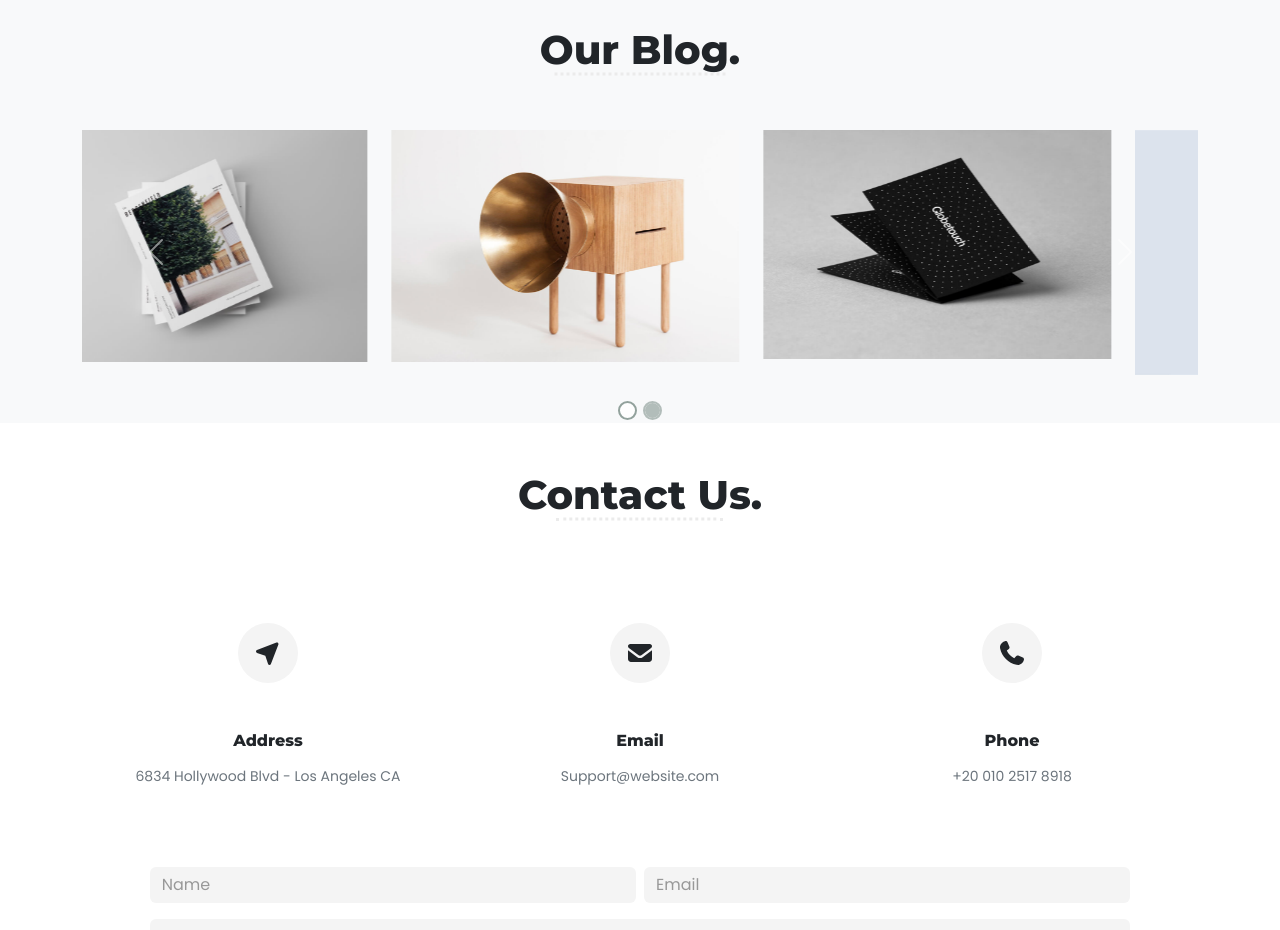
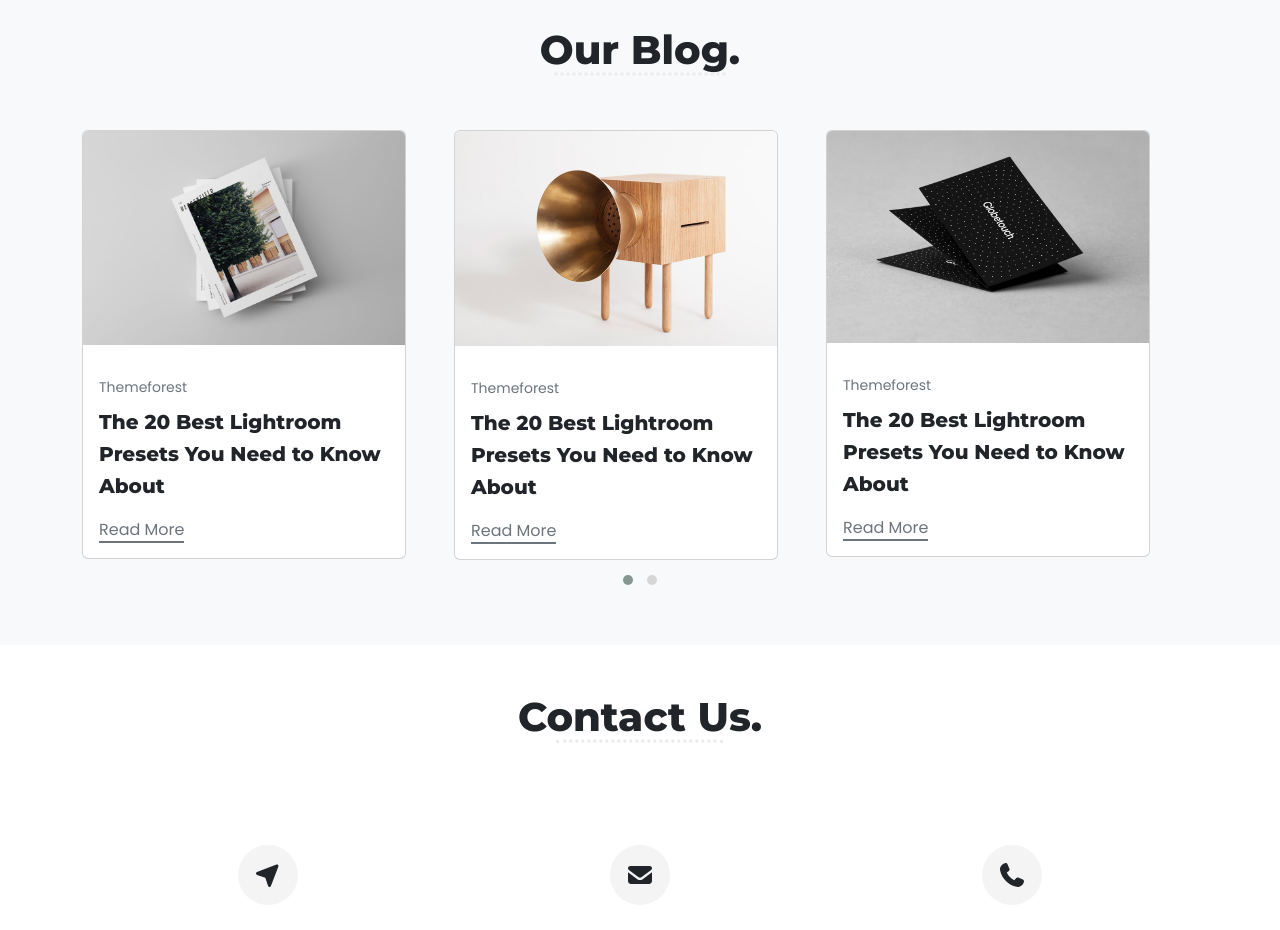
Before and after one commit to heba-hamdi/Daniels, a plain HTML site: page index.html in a window 1280 px wide. Shown: the part 4140-5070 px from the top of the page. Drawn offline with nearby package versions, Linux system fonts and the light colour scheme.

Commit message:
finish owl carousel

```diff
--- /dev/null
+++ b/assets/owl.theme.default.min.css
@@ -0,0 +1,6 @@
+/**
+ * Owl Carousel v2.3.4
+ * Copyright 2013-2018 David Deutsch
+ * Licensed under: SEE LICENSE IN https://github.com/OwlCarousel2/OwlCarousel2/blob/master/LICENSE
+ */
+.owl-theme .owl-dots,.owl-theme .owl-nav{text-align:center;-webkit-tap-highlight-color:transparent}.owl-theme .owl-nav{margin-top:10px}.owl-theme .owl-nav [class*=owl-]{color:#FFF;font-size:14px;margin:5px;padding:4px 7px;background:#D6D6D6;display:inline-block;cursor:pointer;border-radius:3px}.owl-theme .owl-nav [class*=owl-]:hover{background:#869791;color:#FFF;text-decoration:none}.owl-theme .owl-nav .disabled{opacity:.5;cursor:default}.owl-theme .owl-nav.disabled+.owl-dots{margin-top:10px}.owl-theme .owl-dots .owl-dot{display:inline-block;zoom:1}.owl-theme .owl-dots .owl-dot span{width:10px;height:10px;margin:5px 7px;background:#D6D6D6;display:block;-webkit-backface-visibility:visible;transition:opacity .2s ease;border-radius:30px}.owl-theme .owl-dots .owl-dot.active span,.owl-theme .owl-dots .owl-dot:hover span{background:#869791}
--- a/assets/style.css
+++ b/assets/style.css
@@ -402,6 +402,16 @@ h6,
     background-color: #869791!important;
 }
 
+/* blog */
+
+.card-title{
+    line-height: 32px;
+}
+
+.card-body a{
+    border-bottom: 2px solid;
+}
+
 /* contact */
 
 .contact-icon-box{
--- a/index.html
+++ b/index.html
@@ -19,6 +19,10 @@
 
   <!-- font awesome -->
   <link rel="stylesheet" href="assets/all.min.css">
+
+  <!-- owl carousel -->
+  <link rel="stylesheet" href="assets/owl.carousel.min.css">
+  <link rel="stylesheet" href="assets/owl.theme.default.min.css">
 
   <!-- Bootstrap link -->
   <link rel="stylesheet" href="assets/bootstrap.min.css">
@@ -653,43 +657,58 @@
       <div class="row">
         <h2 class="title text-center pb-5">Our Blog.</h2>
 
-        <!-- carousel -->
+        <!-- owl carousel -->
+        <div class="owl-carousel owl-theme">
 
-        <div id="carouselControls" class="carousel slide" data-bs-ride="carousel">
-          <div class="carousel-indicators">
-            <button type="button" data-bs-target="#carouselIndicators" data-bs-slide-to="0" class="active" aria-current="true" aria-label="Slide 1"></button>
-            <button type="button" data-bs-target="#carouselIndicators" data-bs-slide-to="1" aria-label="Slide 2"></button>
-          </div>
-          <div class="carousel-inner">
-            <div class=" carousel-item active row d-flex">
-              <div class="col-lg-4">
-                <img src="img/blog/1.jpg " class="w-100" alt="">
-              </div>
-              <div class="col-lg-4">
-                <img src="img/blog/2.jpg" class="w-100" alt="">
-              </div>
-              <div class="col-lg-4">
-                <img src="img/blog/3.jpg" class="w-100" alt="">
-              </div>
-            </div>
-            <div class="carousel-item">
-              <div class="col-lg-4">
-              <img src="img/blog/4.jpg" class="w-100" alt="...">
+          <!-- single card -->
+          <div class="item me-5">
+            <div class="card">
+              <img src="img/blog/1.jpg" class="card-img-top" alt="...">
+              <div class="card-body">
+                <small class="text-muted d-block pt-3 pb-2">Themeforest</small>
+                <h5 class="card-title mb-3">The 20 Best Lightroom Presets You Need to Know About</h5>
+                <a href="#" class="text-muted more text-decoration-none">Read More</a>
               </div>
             </div>
           </div>
-          <button class="carousel-control-prev" type="button" data-bs-target="#carouselControls" data-bs-slide="prev">
-            <span class="carousel-control-prev-icon" aria-hidden="true"></span>
-            <span class="visually-hidden">Previous</span>
-          </button>
-          <button class="carousel-control-next" type="button" data-bs-target="#carouselControls" data-bs-slide="next">
-            <span class="carousel-control-next-icon" aria-hidden="true"></span>
-            <span class="visually-hidden">Next</span>
-          </button>
+          <!-- End of single card -->
+          <!-- single card -->
+          <div class="item me-5">
+            <div class="card">
+              <img src="img/blog/2.jpg" class="card-img-top" alt="...">
+              <div class="card-body">
+                <small class="text-muted d-block pt-3 pb-2">Themeforest</small>
+                <h5 class="card-title mb-3">The 20 Best Lightroom Presets You Need to Know About</h5>
+                <a href="#" class="text-muted more text-decoration-none">Read More</a>
               </div>
-
-        <!-- end of carousel -->
-
+            </div>
+          </div>
+          <!-- End of single card -->
+          <!-- single card -->
+          <div class="item me-5">
+            <div class="card">
+              <img src="img/blog/3.jpg" class="card-img-top" alt="...">
+              <div class="card-body">
+                <small class="text-muted d-block pt-3 pb-2">Themeforest</small>
+                <h5 class="card-title mb-3">The 20 Best Lightroom Presets You Need to Know About</h5>
+                <a href="#" class="text-muted more text-decoration-none">Read More</a>
+              </div>
+            </div>
+          </div>
+          <!-- End of single card -->
+          <!-- single card -->
+          <div class="item me-5">
+            <div class="card">
+              <img src="img/blog/4.jpg" class="card-img-top" alt="...">
+              <div class="card-body">
+                <small class="text-muted d-block pt-3 pb-2">Themeforest</small>
+                <h5 class="card-title mb-3">The 20 Best Lightroom Presets You Need to Know About</h5>
+                <a href="#" class="text-muted more text-decoration-none">Read More</a>
+              </div>
+            </div>
+          </div>
+          <!-- End of single card -->
+        </div>
       </div>
     </div>
   </section>
@@ -736,7 +755,7 @@
             <input type="text" name="name" placeholder="Name" class="form-control w-50 me-2">
             <input type="email" name="email" placeholder="Email" class="form-control w-50">
           </div>
-            <textarea class="form-control m-auto" name=""  rows="5" placeholder="Message"></textarea>
+          <textarea class="form-control m-auto" name="" rows="5" placeholder="Message"></textarea>
           <div class="btn-row mt-4 text-start">
             <button type="submit" class="submit btn btn-dark  ">submit</button>
           </div>
@@ -759,8 +778,13 @@
   </footer>
   <!-- end of footer -->
 
+  <script src="https://cdnjs.cloudflare.com/ajax/libs/jquery/3.6.1/jquery.min.js"
+    integrity="sha512-aVKKRRi/Q/YV+4mjoKBsE4x3H+BkegoM/em46NNlCqNTmUYADjBbeNefNxYV7giUp0VxICtqdrbqU7iVaeZNXA=="
+    crossorigin="anonymous" referrerpolicy="no-referrer"></script>
+  <script src="js/owl.carousel.min.js"></script>
   <script src="js/all.min.js"></script>
   <script src="js/bootstrap.bundle.min.js"></script>
+  <script src="js/app.js"></script>
 </body>
 
 </html>
--- /dev/null
+++ b/js/app.js
@@ -0,0 +1,3 @@
+$(document).ready(function(){
+    $(".owl-carousel").owlCarousel();
+  });
```
Also changed, not shown: assets/owl.carousel.min.css (added), js/owl.carousel.min.js (added). Lines whose indentation alone changed are shown as unchanged.
